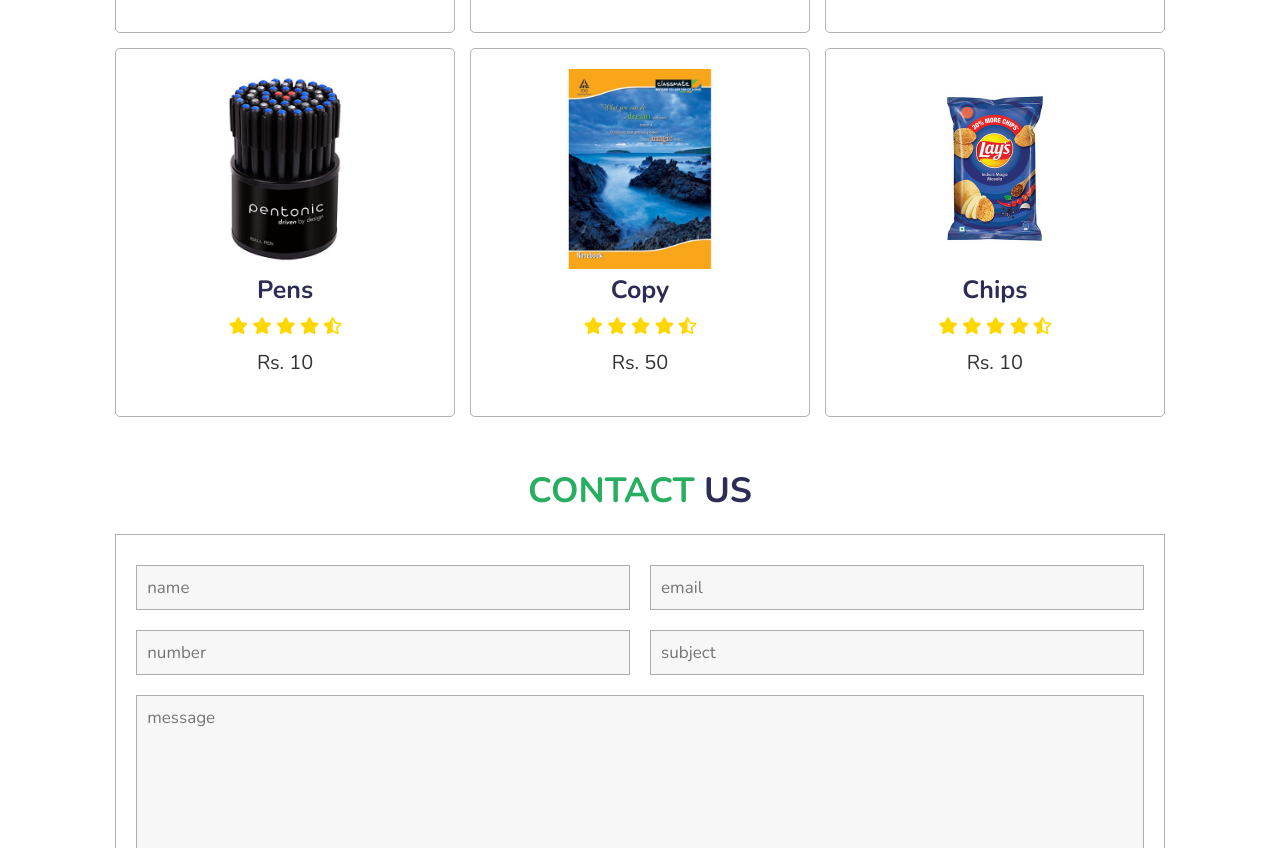
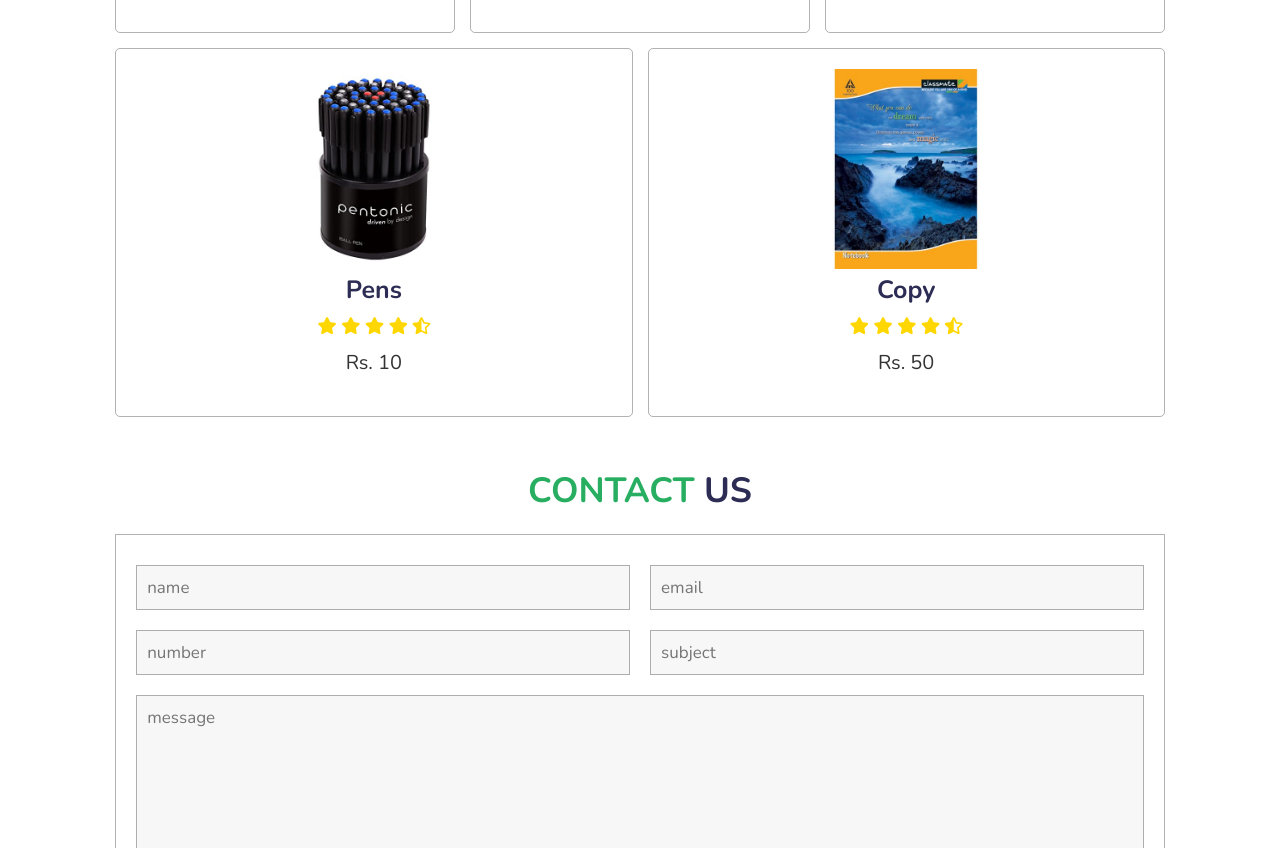
Before and after one commit to excalibur-sh/a_grocery_website_, a plain HTML site: page index.html in a window 1280 px wide. Shown: the part 1777-2625 px from the top of the page. Drawn offline with nearby package versions, Linux system fonts and the light colour scheme; files whose address does not match are found by name.

Commit message:
index.html

```diff
--- a/index.html
+++ b/index.html
@@ -210,21 +210,6 @@
         <div class="price">Rs. 50 <span> </span></div>
         <div class="quantity"></div>
       </div>
-
-
-      <div class="box">
-        <img src="images/lags.jpg" alt="" />
-        <h3>Chips</h3>
-        <div class="stars">
-          <i class="fas fa-star"></i>
-          <i class="fas fa-star"></i>
-          <i class="fas fa-star"></i>
-          <i class="fas fa-star"></i>
-          <i class="fas fa-star-half-alt"></i>
-        </div>
-        <div class="price">Rs. 10 <span> </span></div>
-        <div class="quantity"></div>
-      </div>
     </div>
   </section>
 
```
